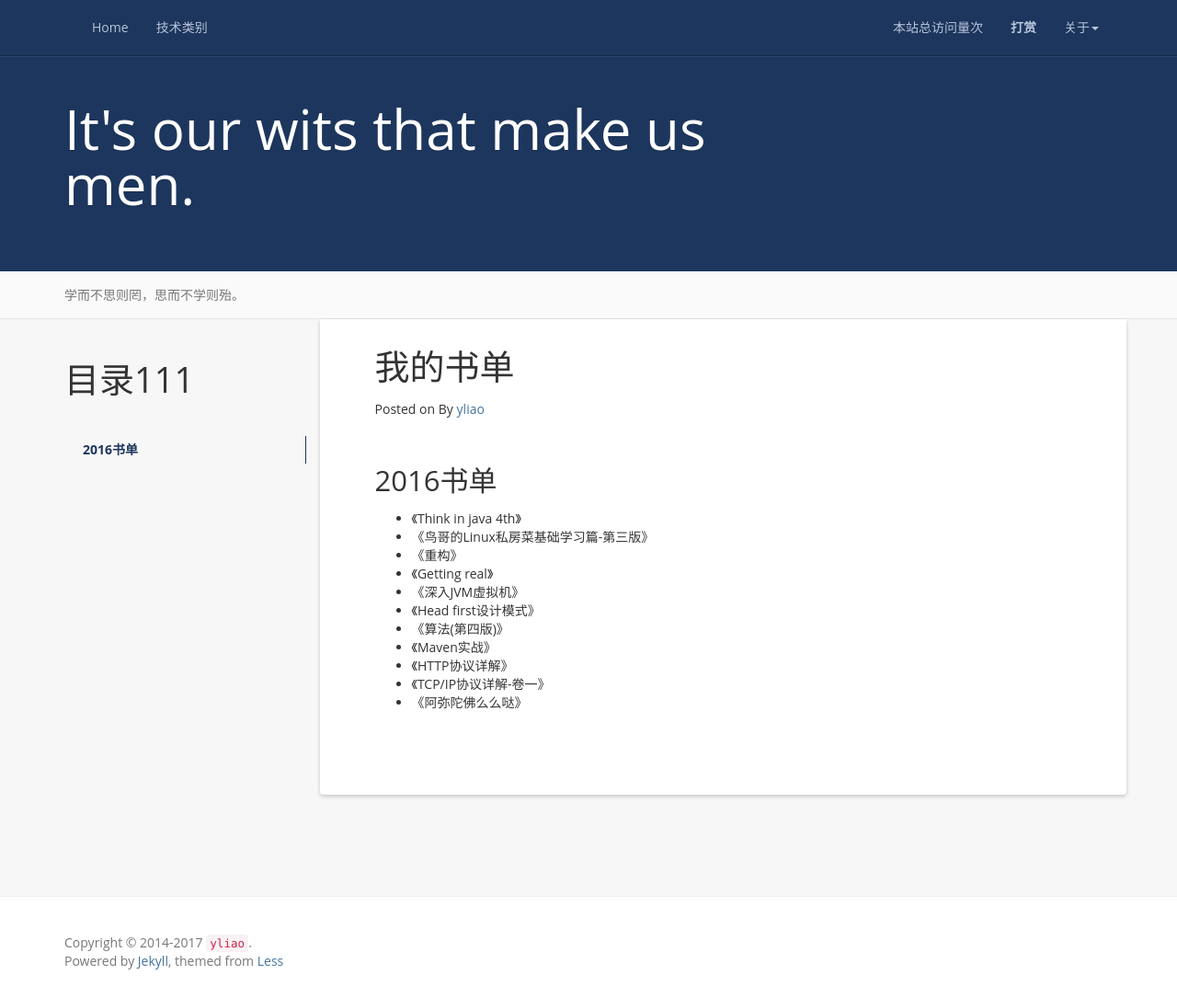
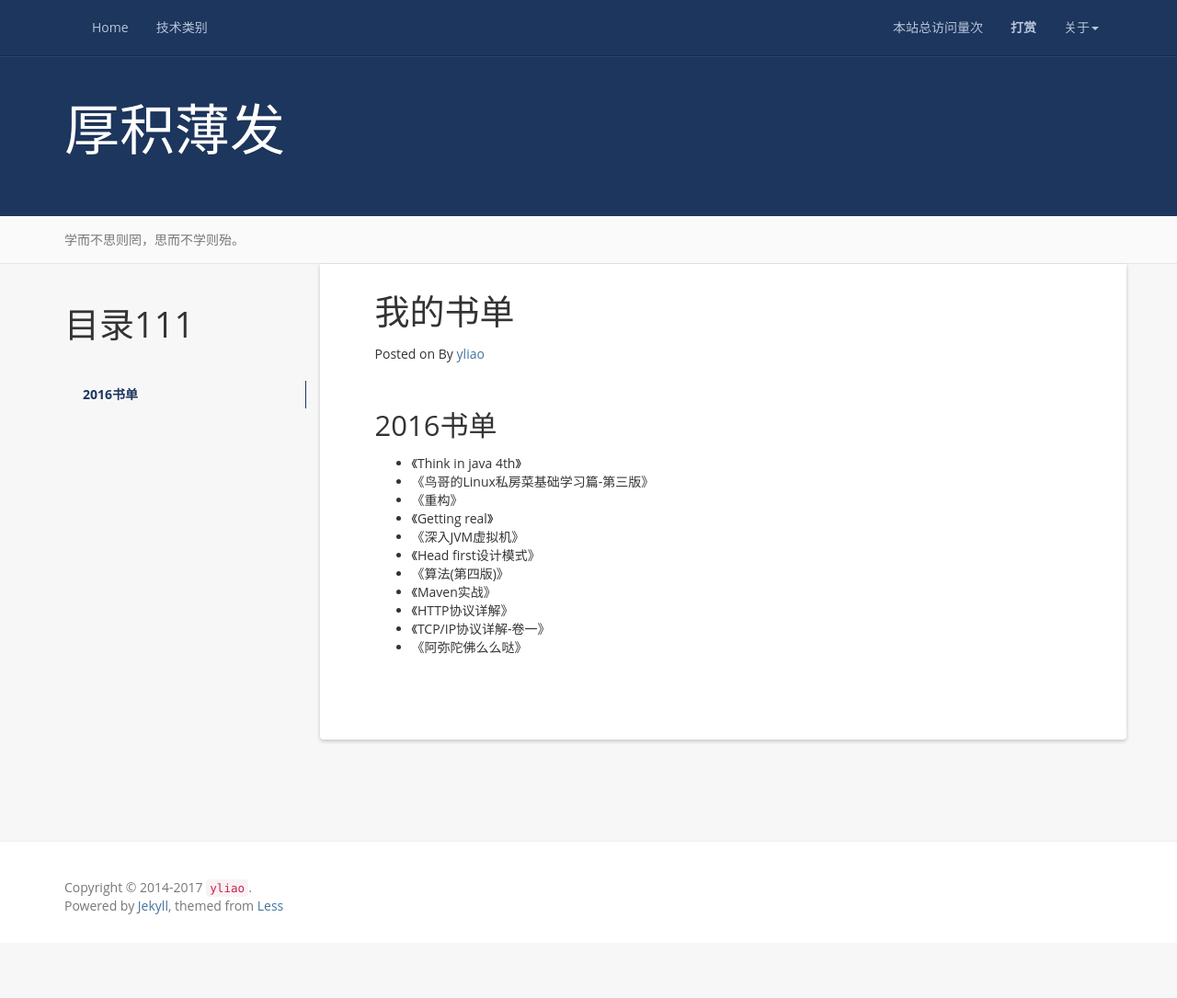
Before and after one commit to superlyao/blog, a Jekyll site: the page built from books.md, in a window 1280 px wide and 1085 px high. Shown: the whole window at 92% size. Built offline with Jekyll 4.4.1, drawn with Linux system fonts in a browser that asks for light colours; nearby versions of some CDN libraries; a script that is not in the unit is left out; comment, search, counter and statistics services are not loaded.

Commit message:
修改头部文字说明

```diff
--- a/_config.yml
+++ b/_config.yml
@@ -8,7 +8,7 @@ github: https://github.com/superlyao
 baseurl: "/blog"
 description: 待熬过艰难困苦，我们肆意恩仇
 meta_description: 廖尧；个人博客
-motto: It's our wits that make us men.
+motto: 厚积薄发
 banner: 学而不思则罔，思而不学则殆。
 
 #permalink: /:categories/:year/:month/:day/:title/
```
